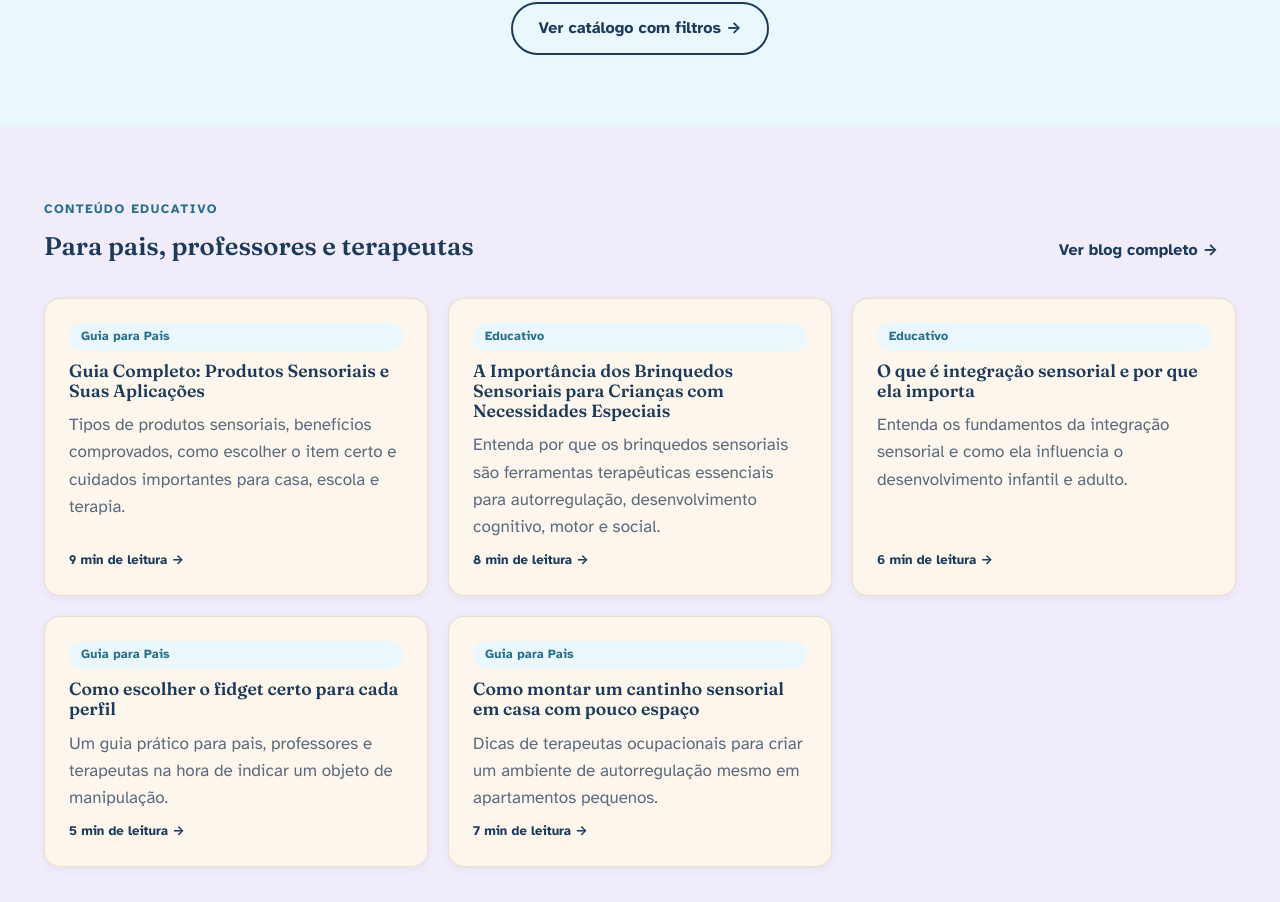
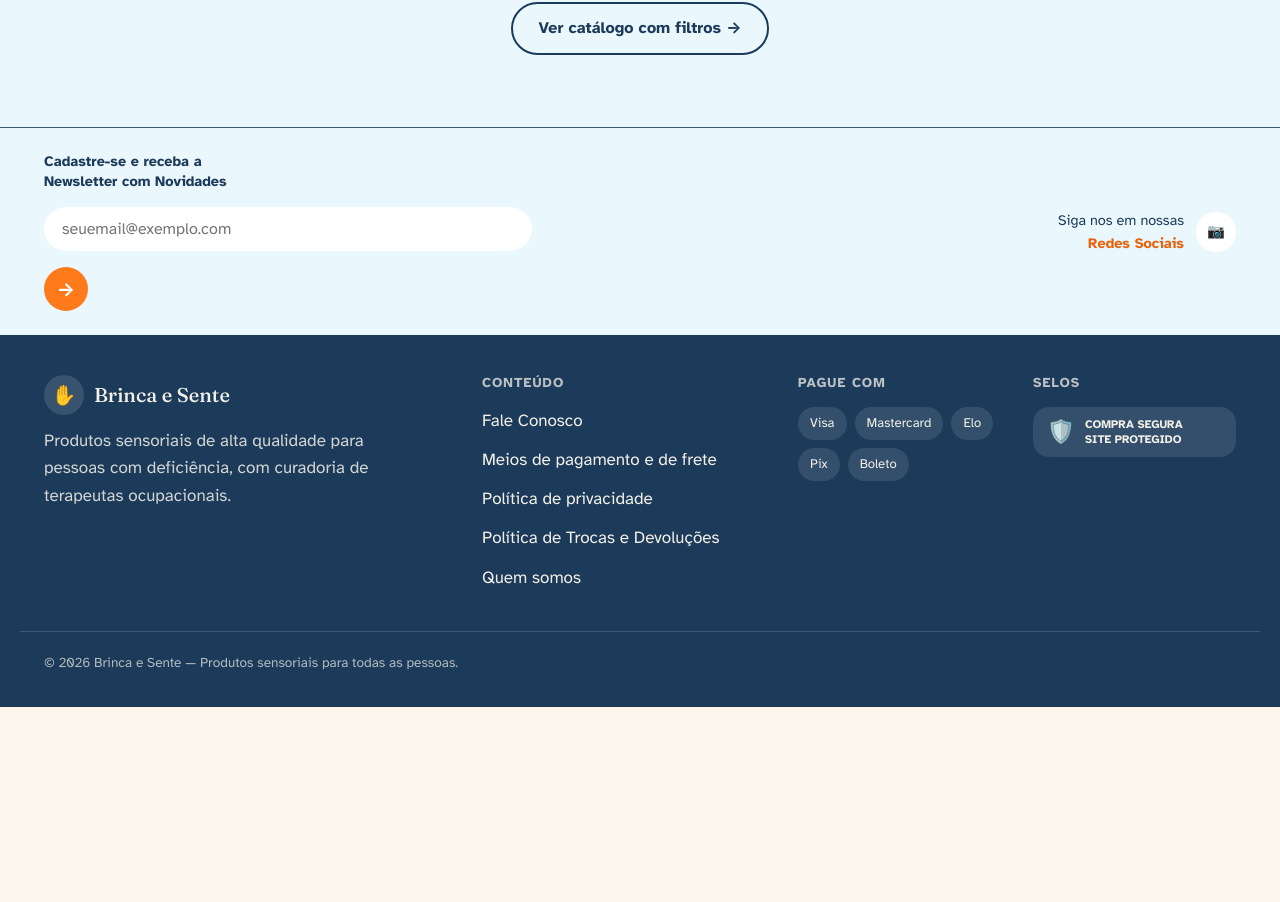
Before and after one commit to leozhxl/bincasente, a React (Vite) app: page / in a window 1280 px wide. Shown: the part 1895-2797 px from the top of the page. After the commit the page ends 2602 px from the top, so only its background shows below. Built offline with nearby package versions, Linux system fonts and the light colour scheme.

Commit message:
Remove blog preview section from homepage

```diff
--- a/src/pages/Home.jsx
+++ b/src/pages/Home.jsx
@@ -1,5 +1,5 @@
 import { Link } from 'react-router-dom'
-import { products, blogPosts } from '../data/products'
+import { products } from '../data/products'
 import ProductCard from '../components/ProductCard'
 import Reveal from '../components/Reveal'
 import './Home.css'
@@ -119,30 +119,6 @@ export default function Home() {
         </div>
       </Reveal>
 
-      <Reveal as="section" className="section blog-preview-section">
-        <div className="container">
-          <div className="section-header-row">
-            <div>
-              <span className="eyebrow">Conteúdo educativo</span>
-              <h2>Para pais, professores e terapeutas</h2>
-            </div>
-            <Link to="/blog" className="btn btn-ghost">
-              Ver blog completo →
-            </Link>
-          </div>
-          <div className="blog-preview-grid">
-            {blogPosts.map((post) => (
-              <Link key={post.slug} to={`/blog/${post.slug}`} className="blog-preview-card card">
-                <span className="badge badge-expert">{post.category}</span>
-                <h3>{post.title}</h3>
-                <p>{post.excerpt}</p>
-                <span className="blog-meta">{post.readTime} de leitura →</span>
-              </Link>
-            ))}
-          </div>
-        </div>
-      </Reveal>
-
     </>
   )
 }
```
